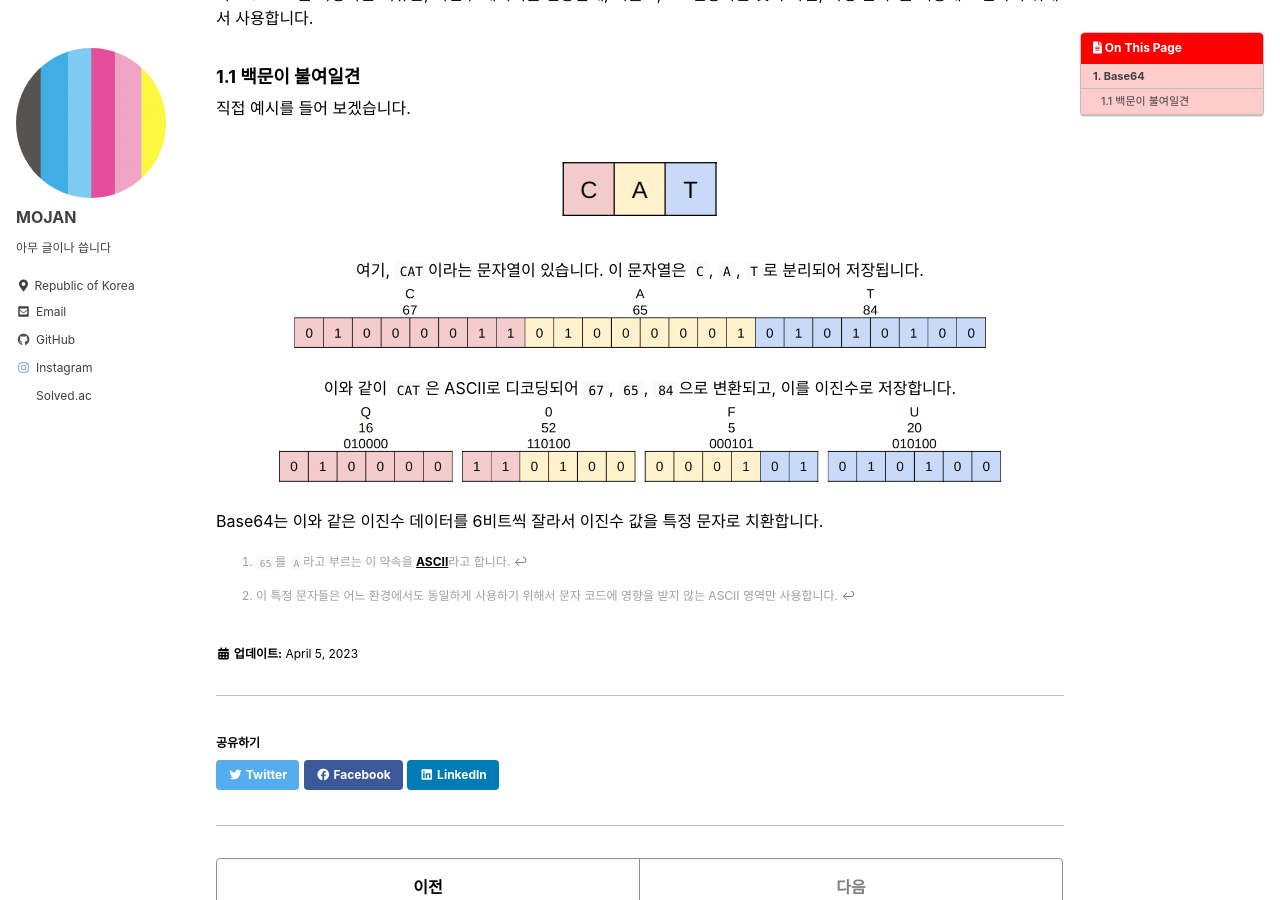
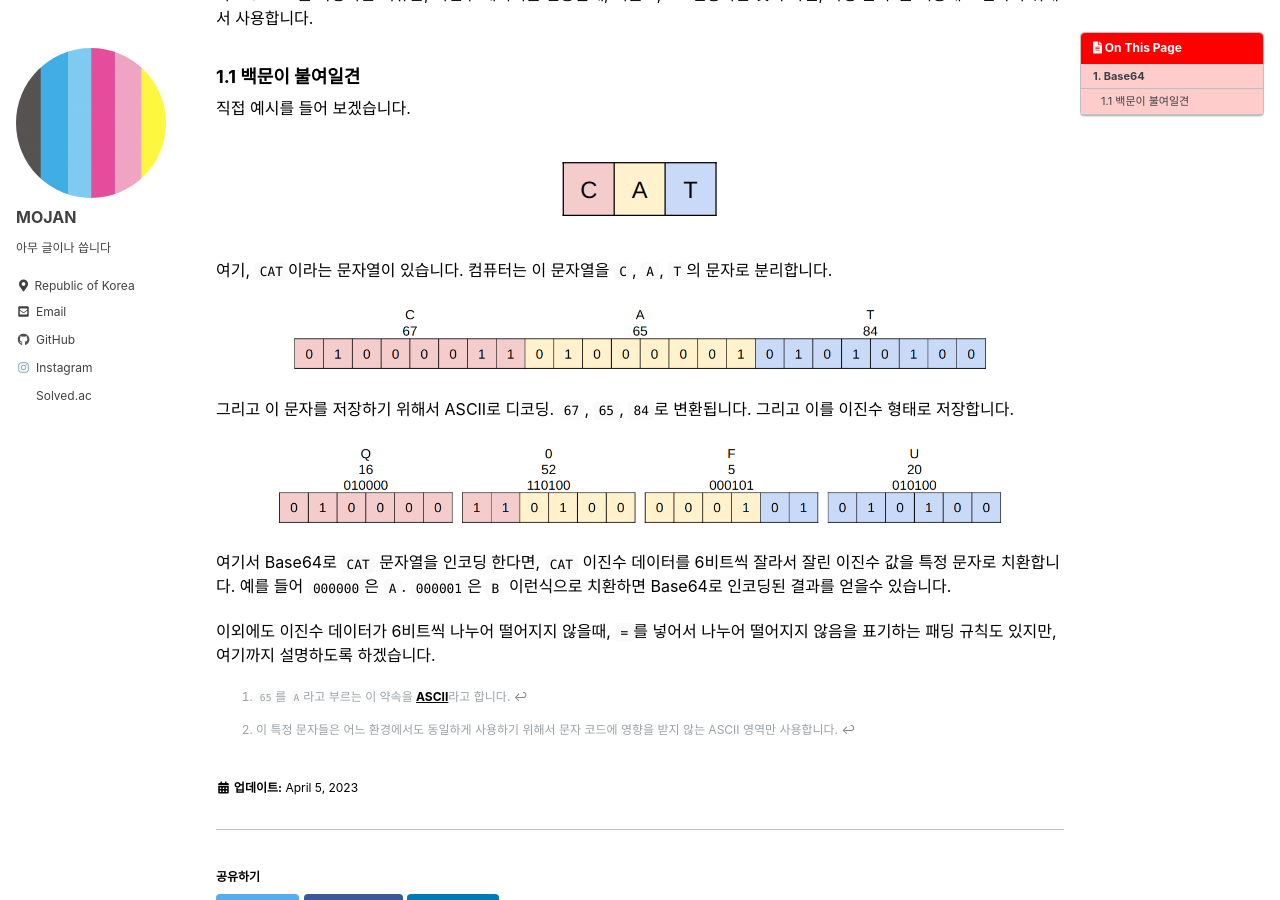
Before and after one commit to MOJAN3543/MOJAN3543.github.io, a Jekyll site: the page built from _posts/EncodeByKorean/2023-04-06-EncodeByKorean.md, in a window 1280 px wide and 900 px high, scrolled down 895 px. Built offline with Jekyll 4.4.1, drawn with Linux system fonts in a browser that asks for light colours; cached includes are drawn as plain includes.

Commit message:
Update 2023-04-06-EncodeByKorean.md

```diff
--- a/_posts/EncodeByKorean/2023-04-06-EncodeByKorean.md
+++ b/_posts/EncodeByKorean/2023-04-06-EncodeByKorean.md
@@ -21,15 +21,18 @@ last_modified_at: 2023-04-05
 ![CAT](https://github.com/MOJAN3543/MOJAN3543.github.io/blob/main/_posts/EncodeByKorean/CAT.png?raw=true "CAT")
 {: .text-center}
 
-여기, `CAT`이라는 문자열이 있습니다. 이 문자열은 `C`, `A`, `T`로 분리되어 저장됩니다.
+여기, `CAT`이라는 문자열이 있습니다. 컴퓨터는 이 문자열을 `C`, `A`, `T`의 문자로 분리합니다.
+
 ![CAT2Binary](https://github.com/MOJAN3543/MOJAN3543.github.io/blob/main/_posts/EncodeByKorean/CAT2Binary.png?raw=true "CAT2Binary")
 {: .text-center}
 
-이와 같이 `CAT`은 ASCII로 디코딩되어 `67`, `65`, `84`으로 변환되고, 이를 이진수로 저장합니다.
+그리고 이 문자를 저장하기 위해서 ASCII로 디코딩. `67`, `65`, `84`로 변환됩니다. 그리고 이를 이진수 형태로 저장합니다.
+
 ![Binary2Base64](https://github.com/MOJAN3543/MOJAN3543.github.io/blob/main/_posts/EncodeByKorean/Binary2Base64.png?raw=true "Binary2Base64")
 {: .text-center}
-Base64는 이와 같은 이진수 데이터를 6비트씩 잘라서 이진수 값을 특정 문자로 치환합니다.
+여기서 Base64로 `CAT` 문자열을 인코딩 한다면, `CAT` 이진수 데이터를 6비트씩 잘라서 잘린 이진수 값을 특정 문자로 치환합니다. 예를 들어 `000000`은 `A`. `000001`은 `B` 이런식으로 치환하면 Base64로 인코딩된 결과를 얻을수 있습니다.
 
+이외에도 이진수 데이터가 6비트씩 나누어 떨어지지 않을때, `=`를 넣어서 나누어 떨어지지 않음을 표기하는 패딩 규칙도 있지만, 여기까지 설명하도록 하겠습니다.
 
 
 
```
